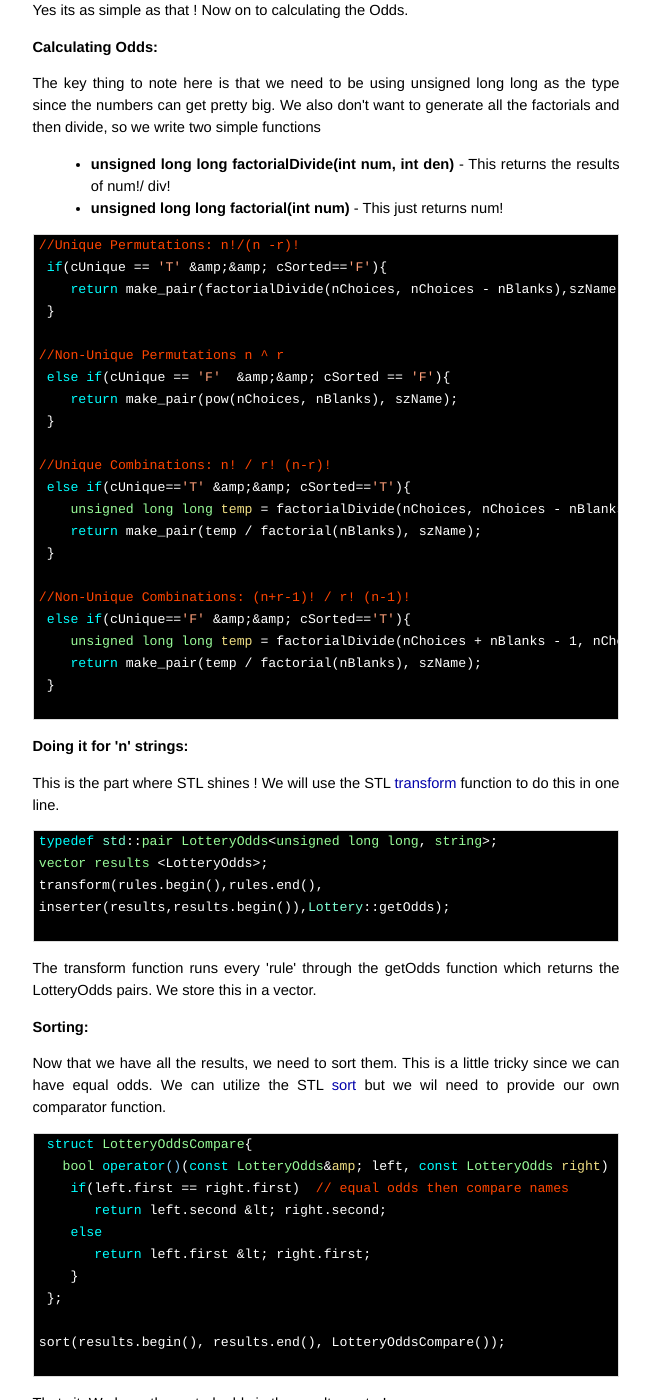
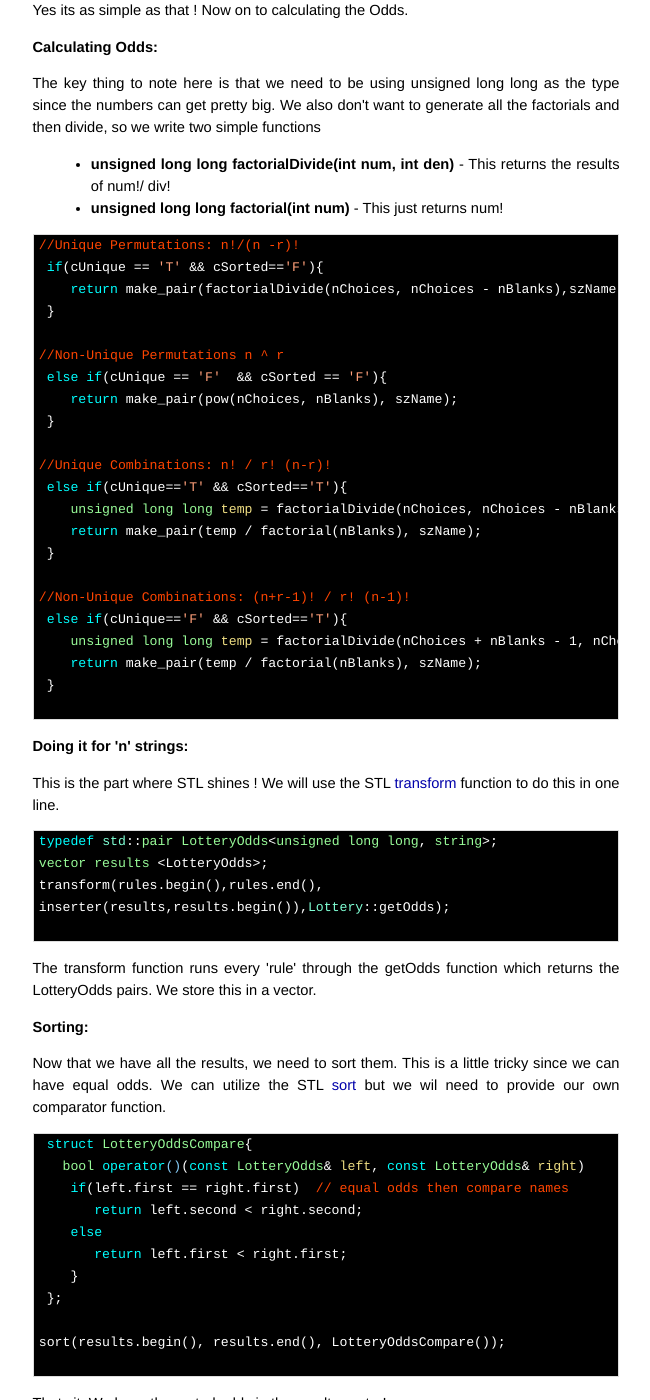
Before and after one commit to anisaraf/anisaraf.github.com, a Jekyll site: the page built from _posts/2010-09-22-Lottery.html, in a window 1280 px wide and 1400 px high, scrolled down 634 px. Shown: the whole window, without its empty margins (314-964 px from the left). Built offline with Jekyll 4.4.1, drawn with Linux system fonts in a browser that asks for light colours; Markdown is read by kramdown in place of the engine named in the settings; comment, search, counter and statistics services are not loaded.

Commit message:
come more minor chages

```diff
--- a/_posts/2010-09-22-Lottery.html
+++ b/_posts/2010-09-22-Lottery.html
@@ -87,23 +88,23 @@ want to generate all the factorials and then divide, so we write two simple func
 
 
 <pre class="src src-c++"><span class="org-comment-delimiter">//</span><span class="org-comment">Unique Permutations: n!/(n -r)!
-</span> <span class="org-keyword">if</span>(cUnique == <span class="org-string">'T'</span> &amp;amp;&amp;amp; cSorted==<span class="org-string">'F'</span>){
+</span> <span class="org-keyword">if</span>(cUnique == <span class="org-string">'T'</span> &amp;&amp; cSorted==<span class="org-string">'F'</span>){
     <span class="org-keyword">return</span> make_pair(factorialDivide(nChoices, nChoices - nBlanks),szName);
  }
 
 <span class="org-comment-delimiter">//</span><span class="org-comment">Non-Unique Permutations n ^ r
-</span> <span class="org-keyword">else</span> <span class="org-keyword">if</span>(cUnique == <span class="org-string">'F'</span>  &amp;amp;&amp;amp; cSorted == <span class="org-string">'F'</span>){
+</span> <span class="org-keyword">else</span> <span class="org-keyword">if</span>(cUnique == <span class="org-string">'F'</span>  &amp;&amp; cSorted == <span class="org-string">'F'</span>){
     <span class="org-keyword">return</span> make_pair(pow(nChoices, nBlanks), szName);
  }
 
 <span class="org-comment-delimiter">//</span><span class="org-comment">Unique Combinations: n! / r! (n-r)!
-</span> <span class="org-keyword">else</span> <span class="org-keyword">if</span>(cUnique==<span class="org-string">'T'</span> &amp;amp;&amp;amp; cSorted==<span class="org-string">'T'</span>){
+</span> <span class="org-keyword">else</span> <span class="org-keyword">if</span>(cUnique==<span class="org-string">'T'</span> &amp;&amp; cSorted==<span class="org-string">'T'</span>){
     <span class="org-type">unsigned</span> <span class="org-type">long</span> <span class="org-type">long</span> <span class="org-variable-name">temp</span> = factorialDivide(nChoices, nChoices - nBlanks);
     <span class="org-keyword">return</span> make_pair(temp / factorial(nBlanks), szName);
  }
 
 <span class="org-comment-delimiter">//</span><span class="org-comment">Non-Unique Combinations: (n+r-1)! / r! (n-1)!
-</span> <span class="org-keyword">else</span> <span class="org-keyword">if</span>(cUnique==<span class="org-string">'F'</span> &amp;amp;&amp;amp; cSorted==<span class="org-string">'T'</span>){
+</span> <span class="org-keyword">else</span> <span class="org-keyword">if</span>(cUnique==<span class="org-string">'F'</span> &amp;&amp; cSorted==<span class="org-string">'T'</span>){
     <span class="org-type">unsigned</span> <span class="org-type">long</span> <span class="org-type">long</span> <span class="org-variable-name">temp</span> = factorialDivide(nChoices + nBlanks - 1, nChoices - 1);
     <span class="org-keyword">return</span> make_pair(temp / factorial(nBlanks), szName);
  }
@@ -157,11 +158,11 @@ STL <a href="http://www.cplusplus.com/reference/algorithm/sort/">sort</a> but we
 
 
 <pre class="src src-c++"> <span class="org-keyword">struct</span> <span class="org-type">LotteryOddsCompare</span>{
-   <span class="org-type">bool</span> <span class="org-keyword">operator</span><span class="org-function-name">()</span>(<span class="org-keyword">const</span> <span class="org-type">LotteryOdds</span>&amp;<span class="org-variable-name">amp</span>; left, <span class="org-keyword">const</span> <span class="org-type">LotteryOdds</span> <span class="org-variable-name">right</span>)
+   <span class="org-type">bool</span> <span class="org-keyword">operator</span><span class="org-function-name">()</span>(<span class="org-keyword">const</span> <span class="org-type">LotteryOdds</span>&amp; <span class="org-variable-name">left</span>, <span class="org-keyword">const</span> <span class="org-type">LotteryOdds</span>&amp; <span class="org-variable-name">right</span>)
     <span class="org-keyword">if</span>(left.first == right.first)  <span class="org-comment-delimiter">// </span><span class="org-comment">equal odds then compare names
-</span>       <span class="org-keyword">return</span> left.second &amp;lt; right.second;
+</span>       <span class="org-keyword">return</span> left.second &lt; right.second;
     <span class="org-keyword">else</span>
-       <span class="org-keyword">return</span> left.first &amp;lt; right.first;
+       <span class="org-keyword">return</span> left.first &lt; right.first;
     }
  };
 
--- a/_posts/2010-10-14-Penlift2.html
+++ b/_posts/2010-10-14-Penlift2.html
@@ -5,7 +5,7 @@ title:  TopCoder SRM 144 PenLift Part 2
 
 <p>
 As promised last week, lets look at each of the function calls in the
-numtimes method. Please read <a href="http://codeherb.com/2010/10/02/Penlift.html">PART I</a> of this post if you haven't done
+numtimes method. Please read <a href="http://codeherb.com/Penlift.html">PART I</a> of this post if you haven't done
 so already
 </p>
 
--- a/index.html
+++ b/index.html
@@ -2,6 +2,7 @@
 layout: default
 title: Welcome to CodeHerb
 ---
+
 
 <div id="home">
   <h1>Blog Posts</h1>
--- a/org/_posts/2010-09-22-Lottery.org
+++ b/org/_posts/2010-09-22-Lottery.org
@@ -9,6 +9,7 @@
 ---
 layout: post
 title:  TopCoder SRM 144 Lottery
+tags: TopCoder, Advanced Math
 ---
 #+END_HTML
 *** Problem Statement  : [[http://www.topcoder.com/stat?c%3Dproblem_statement&amp%3Bpm%3D1659&amp%3Brd%3D4515][Lottery]]
```
Also changed, not shown: other parts of _posts/2010-09-22-Lottery.html (+1 -0 lines).
